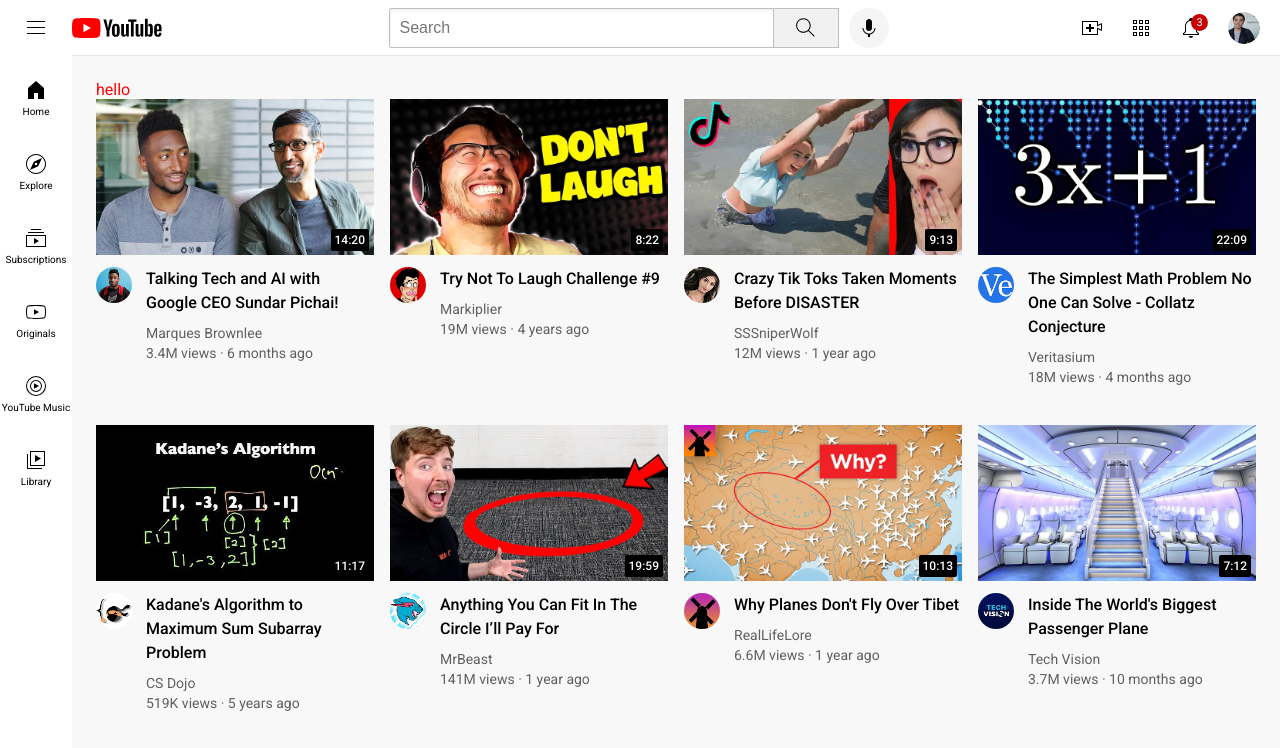
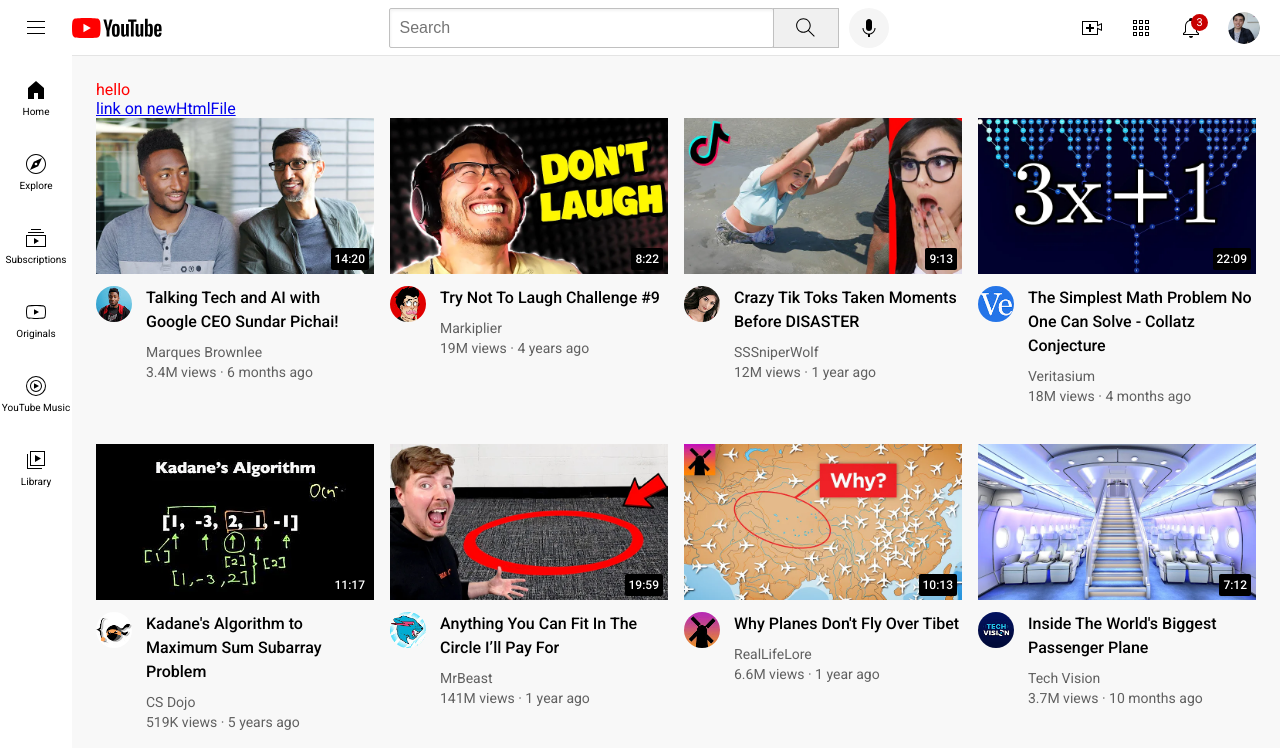
Before and after one commit to ChAcKnOrIcK/practick, a plain HTML site: page index.html in a window 1280 px wide. Shown: the top 748 px of the page. Drawn offline with Linux system fonts and the light colour scheme.

Commit message:
Update index.html

```diff
--- a/index.html
+++ b/index.html
@@ -16,6 +16,8 @@
   </head>
   <body>
     <div class="divElement">hello</div>
+    <a href="newHtmlFile.html">link on newHtmlFile</a>
+
     <header class="header">
       <div class="left-section">
         <img class="hamburger-menu" src="icons/hamburger-menu.svg">
```
